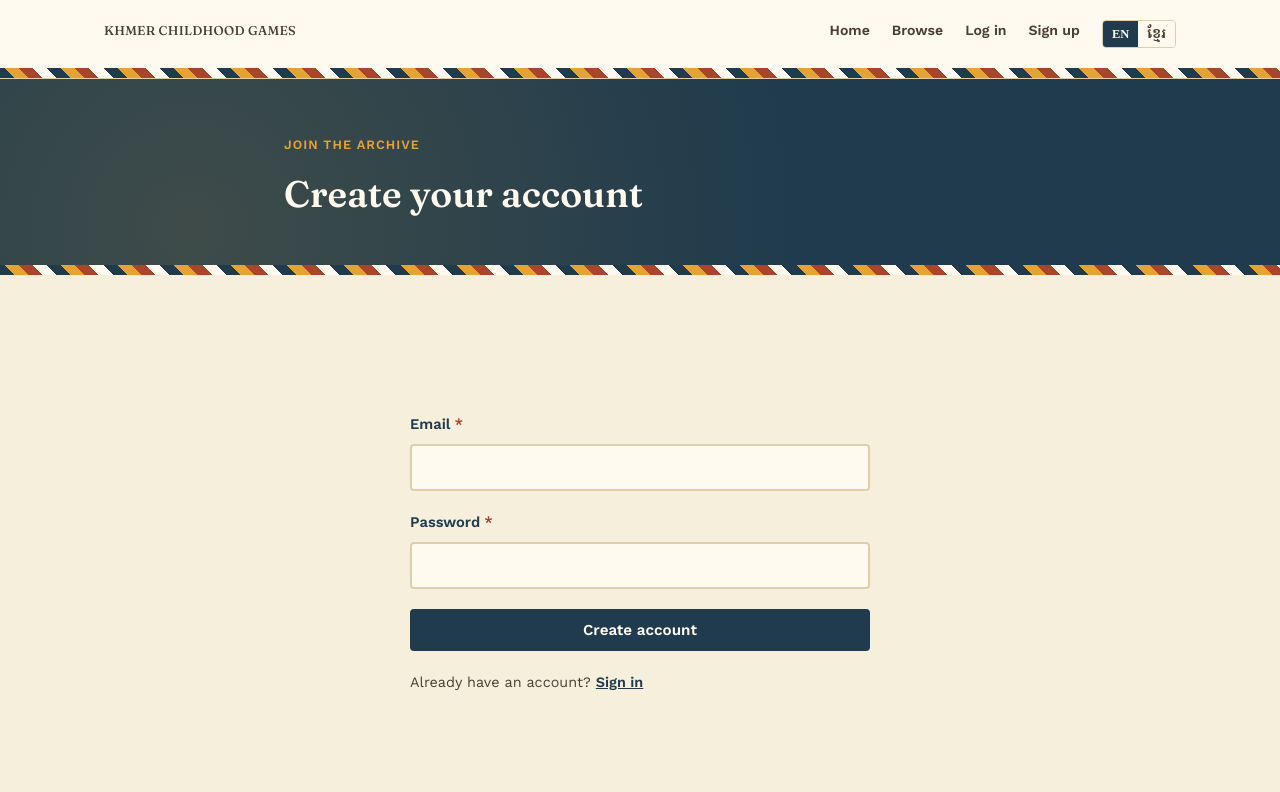
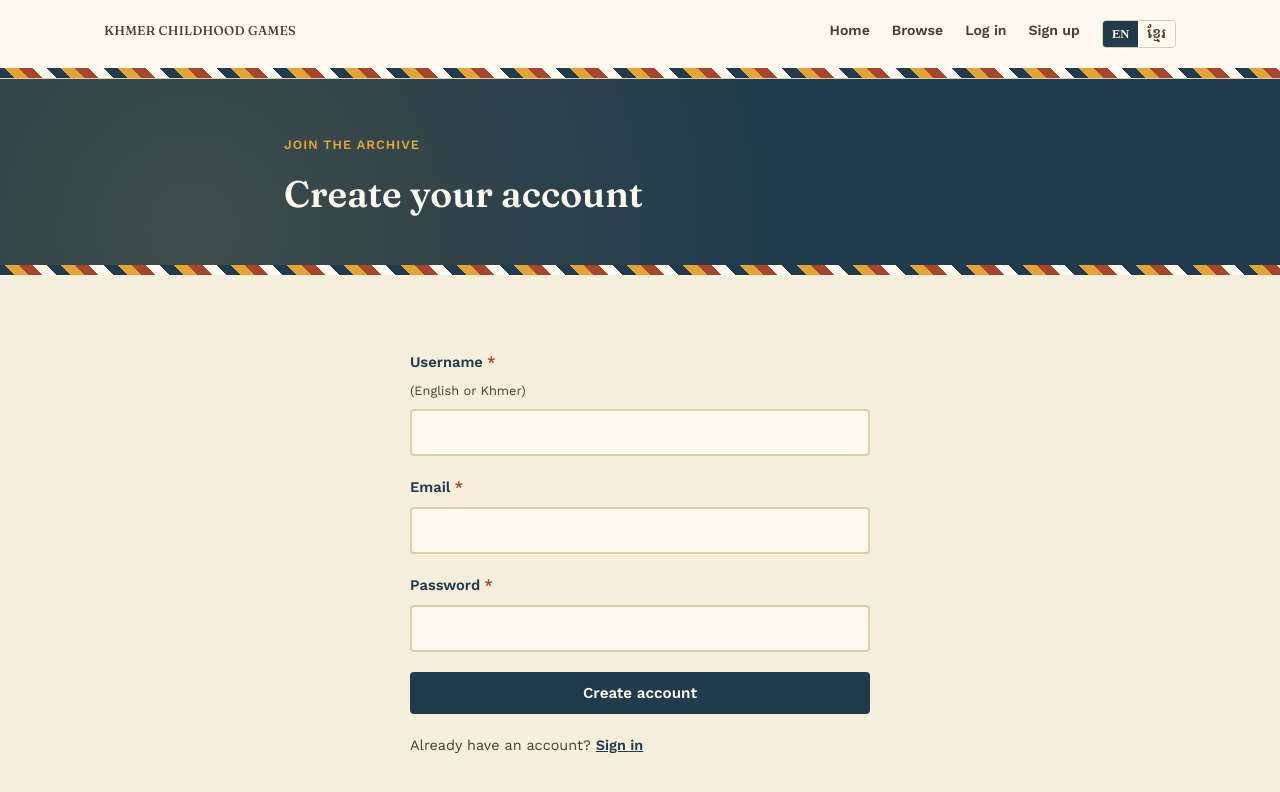
Before and after one commit to rothanayorn/khmer-childhood-game-archive, a Next.js app: page /signup in a window 1280 px wide. Shown: the top 792 px of the page. Built offline with nearby package versions, Linux system fonts and the light colour scheme; no server answers.

Commit message:
Add username with AI-assistance

```diff
--- a/components/AuthArea.js
+++ b/components/AuthArea.js
@@ -43,7 +43,7 @@ export default function AuthArea() {
     return (
       <>
         <span className={styles.email} title={user.email}>
-          {user.email}
+          {user.user_metadata?.username || user.email}
         </span>
         <Link href="/my-entries" className={styles.navLink}>
           {t("nav.myEntries")}
--- a/components/SignupForm.js
+++ b/components/SignupForm.js
@@ -12,6 +12,7 @@ export default function SignupForm() {
   const { t } = useI18n();
   const [email, setEmail] = useState("");
   const [password, setPassword] = useState("");
+  const [username, setUsername] = useState("");
   const [error, setError] = useState("");
   const [message, setMessage] = useState("");
   const [busy, setBusy] = useState(false);
@@ -20,6 +21,20 @@ export default function SignupForm() {
     event.preventDefault();
     setError("");
     setMessage("");
+
+    // Username may be English or Khmer; it is stored in the user's Supabase
+    // auth metadata (no schema change) and shown in the header instead of the
+    // raw email address.
+    const name = username.trim();
+    if (!name) {
+      setError(t("signup.usernameRequired"));
+      return;
+    }
+    if (name.length > 30) {
+      setError(t("signup.usernameTooLong"));
+      return;
+    }
+
     setBusy(true);
 
     const supabase = createClient();
@@ -31,6 +46,7 @@ export default function SignupForm() {
         // sends them to /login. Without this, Supabase points the email link
         // at the dashboard Site URL (the homepage), stranding users.
         emailRedirectTo: `${window.location.origin}/auth/confirm`,
+        data: { username: name },
       },
     });
 
@@ -82,6 +98,23 @@ export default function SignupForm() {
 
   return (
     <form className={styles.form} onSubmit={handleSubmit}>
+      <label className={styles.label}>
+<span className={styles.labelText}>
+          {t("signup.username")} <span className={styles.required}>*</span>
+        </span>
+        <span className={styles.optional}>{t("signup.usernameHint")}</span>
+        <input
+          className={styles.input}
+          type="text"
+          name="username"
+          value={username}
+          onChange={(event) => setUsername(event.target.value)}
+          autoComplete="username"
+          maxLength={30}
+          required
+        />
+      </label>
+
       <label className={styles.label}>
 <span className={styles.labelText}>
           {t("signup.email")} <span className={styles.required}>*</span>
--- a/components/SignupForm.module.css
+++ b/components/SignupForm.module.css
@@ -111,3 +111,9 @@
   opacity: 0.6;
   cursor: default;
 }
+
+.optional {
+  font-size: 0.8rem;
+  font-weight: 400;
+  color: var(--color-ink-soft);
+}
```
Also changed, not shown: lib/i18n.js.
